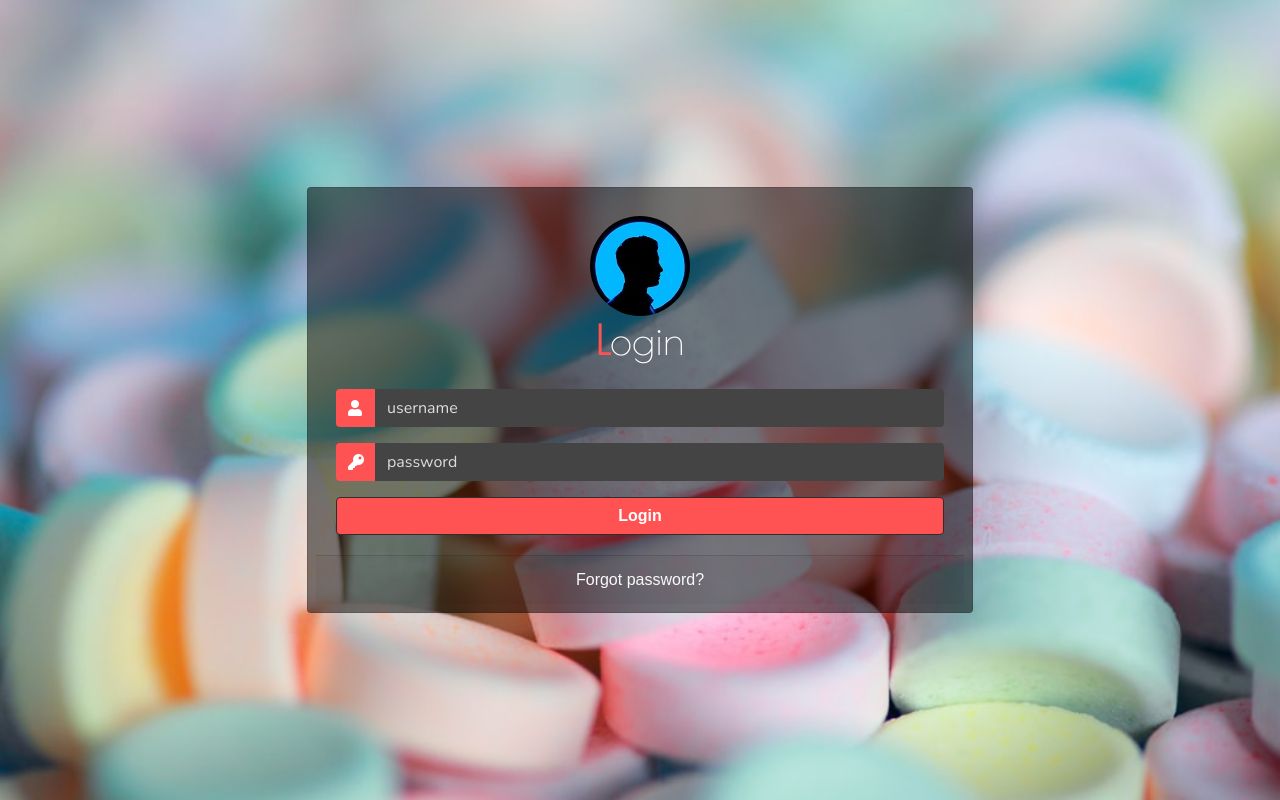
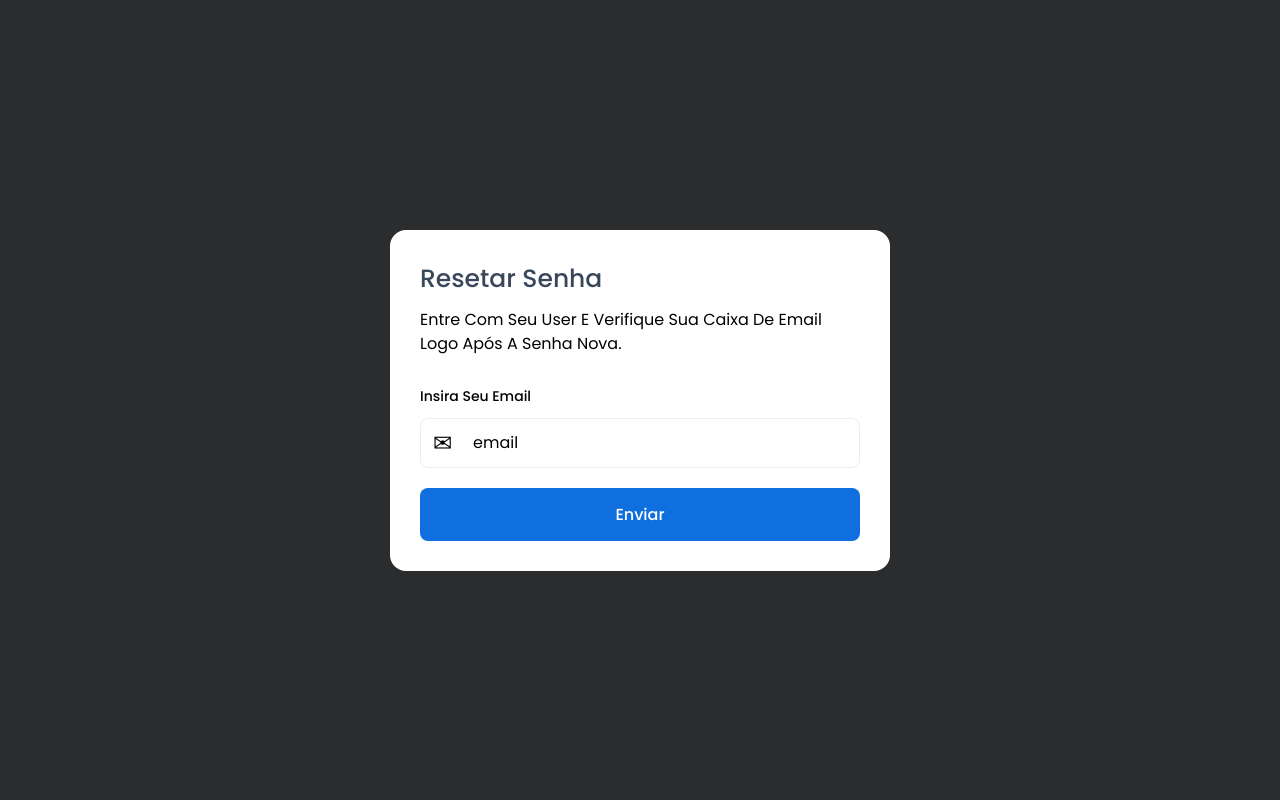
Before and after one commit to lulwcas/Pharmacy-Management, a PHP site: page /Pharmacy-Management/ in a window 1280 px wide. Run offline with PHP 8.4, Linux system fonts and the light colour scheme; a stand-in replaces the project's code that opens the database connection; some libraries are stand-ins or nearby versions; some web fonts are replaced.

Commit message:
Add files via upload

```diff
--- a/index.php
+++ b/index.php
@@ -1,48 +1,39 @@
+<?php
+session_start();
+if (isset($_SESSION["user_id"])){
+    $mysqli = require __DIR__ . "/database.php";
+    $sql = "SELECT * FROM user
+        WHERE id = {$_SESSION["user_id"]}";
+    $result = $mysqli -> query($sql);
+    $user = $result->fetch_assoc();
+}
+?>
 <!DOCTYPE html>
-<html lang="en" dir="ltr">
+<html lang="pt-br">
 <head>
-    <meta charset="utf-8">
-    <title>Pharmacy Management - Login</title>
-    <link rel="stylesheet" href="bootstrap/css/bootstrap.min.css">
-		<script src="bootstrap/js/jquery.min.js"></script>
-		<script src="bootstrap/js/bootstrap.min.js"></script>
-    <link rel="stylesheet" href="https://use.fontawesome.com/releases/v5.3.1/css/all.css" integrity="sha384-mzrmE5qonljUremFsqc01SB46JvROS7bZs3IO2EmfFsd15uHvIt+Y8vEf7N7fWAU" crossorigin="anonymous">
-    <link rel="shortcut icon" href="images/icon.svg" type="image/x-icon">
-    <link rel="stylesheet" href="css/index.css">
-    <script src="js/index.js"></script>
+    <meta charset="UTF-8">
+    <meta name="viewport" content="width=device-width, initial-scale=1.0">
+    <title>Document</title>
+    <link rel="stylesheet" href="style.css">
 </head>
 <body>
+    <div class="wrapper">
         <div class="container">
-      <div class="card m-auto p-2">
-        <div class="card-body">
-          <form name="login-form" class="login-form" action="home.php" method="post" onsubmit="return validateCredentials();">
-            <div class="logo">
-        			<img src="images/prof.jpg" class="profile"/>
-        			<h1 class="logo-caption"><span class="tweak">L</span>ogin</h1>
-        		</div> <!-- logo class -->
-            <div class="input-group form-group">
-              <div class="input-group-prepend">
-                <span class="input-group-text"><i class="fas fa-user text-white"></i></span>
+            <div class="title-section">
+                <h2 class="title">Resetar Senha</h2>
+                <p class="paragrafo">Entre com seu user e verifique sua caixa de email logo após a senha nova.</p>
             </div>
-              <input name="username" type="text" class="form-control" placeholder="username" onkeyup="validate();" required>
-            </div> <!--input-group class -->
-            <div class="input-group form-group">
-              <div class="input-group-prepend">
-                <span class="input-group-text"><i class="fas fa-key text-white"></i></span>
+            <form action="" class="form">
+                <div class="input-group">
+                    <label for="" class="label-title">Insira seu email</label>
+                    <input type="email" name="email" placeholder="email">
+                    <span class="icon">&#9993;</span>
                 </div>
-              <input name="password" type="password" class="form-control" placeholder="password" onkeyup="validate();" required>
-            </div> <!-- input-group class -->
-            <div class="form-group">
-              <button class="btn btn-default btn-block btn-custom">Login</button>
+                <div class="input-group">
+                    <button class="submit-btn" type="submit">Enviar</button>
                 </div>
-          </form><!-- form close -->
-        </div> <!-- cord-body class -->
-        <div class="card-footer">
-          <div class="text-center">
-            <a class="text-light" href="#">Forgot password?</a>
+            </form>
         </div>
-        </div> <!-- cord-footer class -->
-      </div> <!-- card class -->
-    </div> <!-- container class -->
+    </div>
 </body>
 </html>
--- /dev/null
+++ b/style.css
@@ -0,0 +1,94 @@
+@import url('https://fonts.googleapis.com/css2?family=Poppins:ital,wght@0,100;0,200;0,300;0,400;0,500;0,600;0,700;0,800;0,900;1,100;1,200;1,300;1,400;1,500;1,600;1,700;1,800;1,900&display=swap');
+*{
+    margin: 0;
+    padding: 0;
+    box-sizing: border-box;
+    font-family: 'Poppins';
+}
+.wrapper{
+    background-color: #2a2c2e;
+    width: 100%;
+    height: 100vh;
+    padding: 15px;
+    display: flex;
+    justify-content: center;
+    align-items: center;
+}
+.container{
+    width: 500px;
+    background-color: #fff;
+    padding: 30px;
+    border-radius: 16px;
+    background-color: rgba(0,0,0,0.08) 0px 4px 12px;
+}
+.title-section{
+    margin-bottom: 30px;
+}
+.title{
+    color: #38475a;
+    font-size: 25px;
+    font-weight: 500;
+    text-transform: capitalize;
+    margin-bottom: 10px;
+}
+.paragrafo{
+    color: #000;
+    font-size: 16px;
+    font-weight: 400;
+    line-height: 1.5;
+    margin-bottom: 20px;
+    text-transform: capitalize;
+}
+.input-group{
+    position: relative;
+}
+.input-group .label-title{
+    color: #000;
+    text-transform: capitalize;
+    margin-bottom: 11px;
+    font-size: 14px;
+    display: block;
+    font-weight: 500;
+}
+.input-group input{
+    width: 100%;
+    background-color: none;
+    color: #000;
+    height: 50px;
+    font-size: 16px;
+    font-weight: 300;
+    border: 1px solid #EAECF0;
+    padding: 9px 18px 9px 52px;
+    outline: none;
+    border-radius: 8px;
+    margin-bottom: 20px;
+}
+.input-group input::placeholder{
+    color: #000;
+    font-size: 16px;
+    font-weight: 400;
+}
+.input-group .icon{
+    position: absolute;
+    color: #000;
+    left: 13px;
+    top: calc(50% - 11px);
+    text-align: center;
+    font-size: 23px;
+}
+.submit-btn{
+    width: 100%;
+    background-color: #106fde;
+    border: 1px solid transparent;
+    border-radius: 8px;
+    font-size: 16px;
+    color: #fff;
+    padding: 13px 24px;
+    font-weight: 500;
+    text-align: center;
+    text-transform: capitalize;
+    cursor: pointer;
+}
+.submit-btn:hover{
+    opacity: 0.86;
+}
```
Also changed, not shown: dark-light-toggle.css (added, +55 -0 lines), dark-light-toggle.html (added, +26 -0 lines), mailer.php (added, +24 -0 lines), send-password-reset.php (added, +40 -0 lines). Lines whose indentation alone changed are shown as unchanged.
